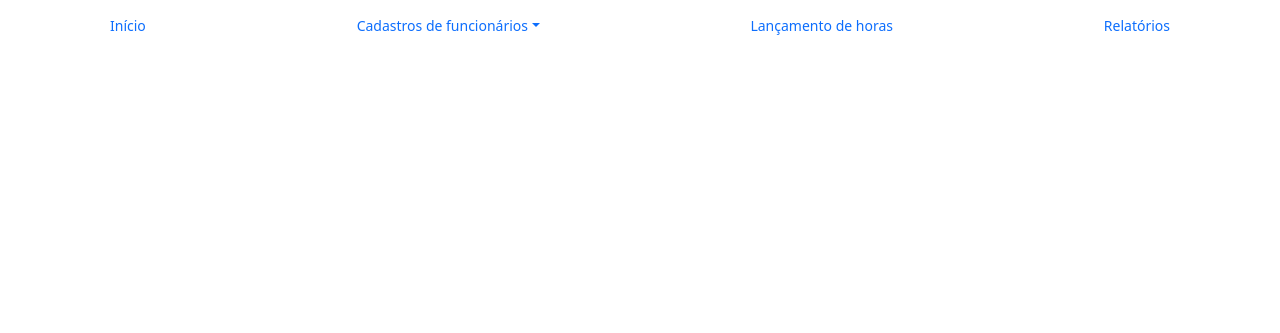
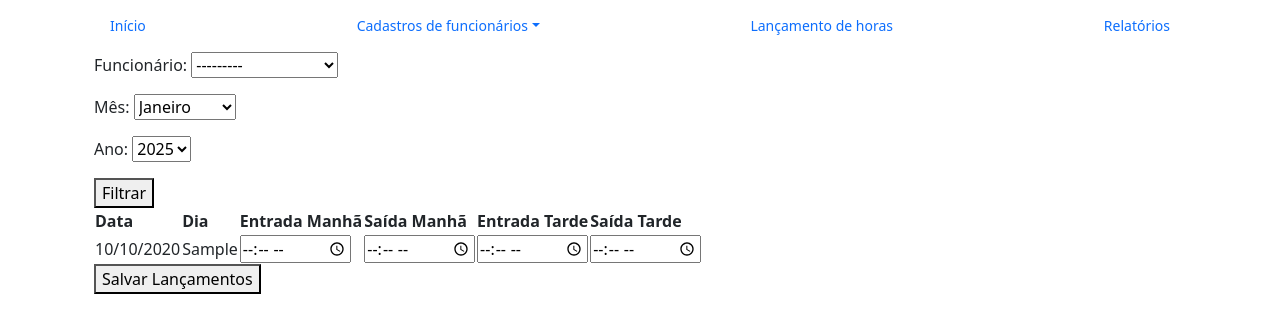
Before and after one commit to Lucas-sgarioni/folha_pagamento, a Django app: template lancamento/templates/lancamento.html in a window 1280 px wide. Shown: the top 333 px of the page. Run offline with Django 5.2, Linux system fonts and the light colour scheme; tables that the repository leaves empty hold one stand-in row (values such as "Sample post"); the template is opened without the code that fills it: values that come from a table or form of the project are taken from there, most other values are stand-ins (such as "Sample title", 1, 10 or a date in 2020); some libraries are stand-ins or nearby versions.

Commit message:
Lançamento de horas funcionando

```diff
--- a/cadastro/models.py
+++ b/cadastro/models.py
@@ -29,3 +29,6 @@ class Cadastro(models.Model):
     criado_em = models.DateTimeField(verbose_name='Criado em', auto_now_add=True)
 
     editado_em = models.DateTimeField(verbose_name='editado em', auto_now=True)
+
+    def __str__(self):
+        return self.nome
--- a/folha_pagamento/urls.py
+++ b/folha_pagamento/urls.py
@@ -19,6 +19,7 @@ from django.urls import path
 from base.views import inicio
 from cadastro. views import cadastrar, buscar_funcionario, editar_funcionario
 from lancamento.views import lancamento
+
 from relatorio.views import relatorio
 
 urlpatterns = [
--- a/lancamento/forms.py
+++ b/lancamento/forms.py
@@ -0,0 +1,27 @@
+from django import forms
+from cadastro.models import Cadastro  # importa da app correta
+from datetime import datetime
+
+MESES_CHOICES = [
+    ('1', 'Janeiro'),
+    ('2', 'Fevereiro'),
+    ('3', 'Março'),
+    ('4', 'Abril'),
+    ('5', 'Maio'),
+    ('6', 'Junho'),
+    ('7', 'Julho'),
+    ('8', 'Agosto'),
+    ('9', 'Setembro'),
+    ('10', 'Outubro'),
+    ('11', 'Novembro'),
+    ('12', 'Dezembro'),
+]
+
+ANO_CHOICES = [
+    (a, str(a)) for a in range(datetime.now().year, 2020, -1)
+]
+
+class FiltroLancamentoForm(forms.Form):
+    nome = forms.ModelChoiceField(queryset=Cadastro.objects.all(), label='Funcionário')
+    mes = forms.ChoiceField(choices=MESES_CHOICES, label='Mês')
+    ano = forms.ChoiceField(choices=ANO_CHOICES, label='Ano')
--- a/lancamento/templates/lancamento.html
+++ b/lancamento/templates/lancamento.html
@@ -3,6 +3,37 @@
 
 {% block conteudo %}
 
+<form method="get">
+  {{ form.as_p }}
+  <button type="submit">Filtrar</button>
+</form>
 
+{% if registros %}
+<form method="post">
+  {% csrf_token %}
+
+  <input type="hidden" name="nome" value="{{ form.cleaned_data.nome.id }}">
+  <input type="hidden" name="mes" value="{{ form.cleaned_data.mes }}">
+  <input type="hidden" name="ano" value="{{ form.cleaned_data.ano }}">
+
+  <table>
+    <tr>
+      <th>Data</th><th>Dia</th><th>Entrada Manhã</th><th>Saída Manhã</th>
+      <th>Entrada Tarde</th><th>Saída Tarde</th>
+    </tr>
+    {% for r in registros %}
+    <tr>
+      <td>{{ r.dia|date:"d/m/Y" }}</td>
+      <td>{{ r.dia_semana }}</td>
+      <td><input type="time" name='{{ r.dia|date:"Y-m-d" }}_entrada_manha' value="{{ r.lancamento.entrada_manha }}"></td>
+      <td><input type="time" name='{{ r.dia|date:"Y-m-d" }}_saida_manha' value="{{ r.lancamento.saida_manha }}"></td>
+      <td><input type="time" name='{{ r.dia|date:"Y-m-d" }}_entrada_tarde' value="{{ r.lancamento.entrada_tarde }}"></td>
+      <td><input type="time" name='{{ r.dia|date:"Y-m-d" }}_saida_tarde' value="{{ r.lancamento.saida_tarde }}"></td>
+    </tr>
+    {% endfor %}
+  </table>
+  <button type="submit">Salvar Lançamentos</button>
+</form>
+{% endif %}
 
 {% endblock %}
```
Also changed, not shown: lancamento/models.py (+10 -5 lines), lancamento/utils.py (added, +13 -0 lines), lancamento/views.py (+57 -2 lines), base/migrations/__init__.py (deleted), cadastro/migrations/0001_initial.py.
